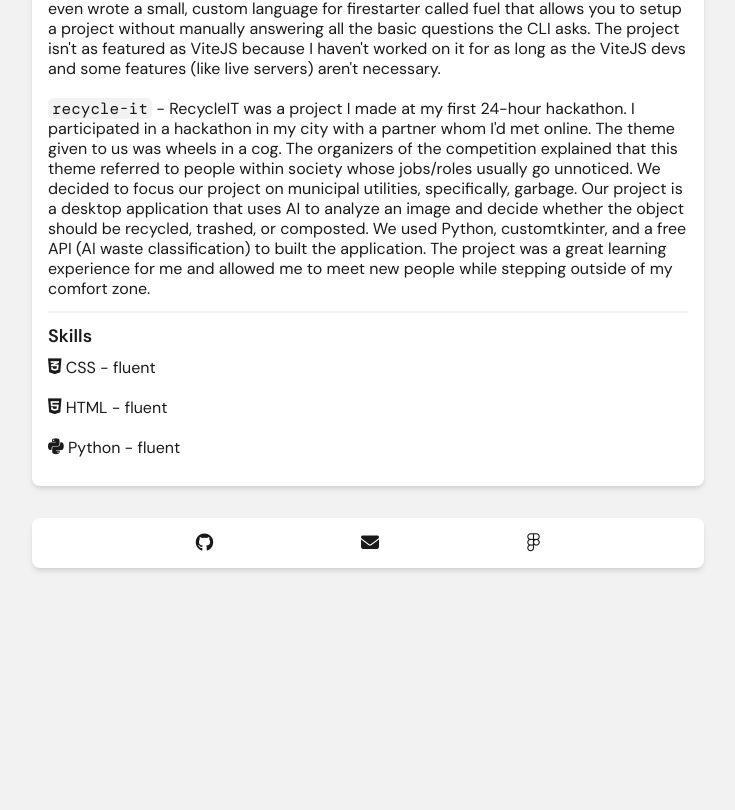
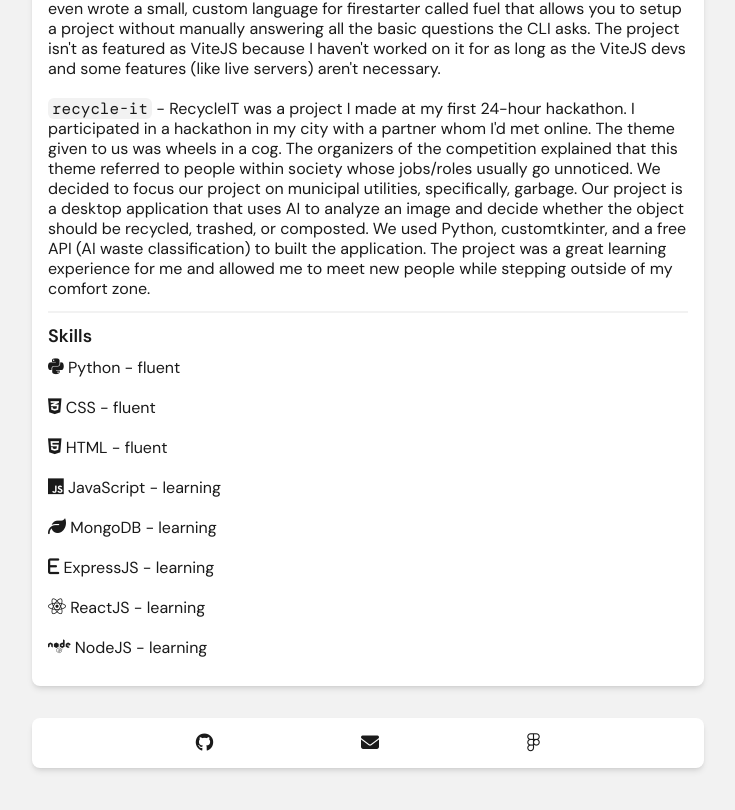
Before and after one commit to dishb/website-3, a plain HTML site: page index.html in a window 1280 px wide. Shown: the part 673-1483 px from the top of the page, without its empty margins (272-1007 px from the left). Before the commit the page ends 1305 px from the top, so only its background shows below. Drawn offline with nearby package versions, Linux system fonts and the light colour scheme; a web font is replaced by a local one.

Commit message:
feat: add skills I'm developing/learning

```diff
--- a/index.html
+++ b/index.html
@@ -59,11 +59,21 @@
         </p>
         <h2 class = "section" id = "skills">Skills</h2>
         <p class = "content">
+            <i class = "fa-brands fa-python"></i> Python - fluent
+            <br /> <br />
             <i class = "fa-brands fa-css3-alt"></i> CSS - fluent
             <br /> <br />
             <i class = "fa-brands fa-html5"></i> HTML - fluent
             <br /> <br />
-            <i class = "fa-brands fa-python"></i> Python - fluent
+            <i class = "fa-brands fa-js"></i> JavaScript - learning
+            <br /> <br />
+            <i class = "fa-solid fa-leaf"></i> MongoDB - learning
+            <br /> <br />
+            <i class = "fa-solid fa-e"></i> ExpressJS - learning
+            <br /> <br />
+            <i class = "fa-brands fa-react"></i> ReactJS - learning
+            <br /> <br />
+            <i class = "fa-brands fa-node"></i> NodeJS - learning
         </p>
     </main>
     <footer id = "socials">
```
